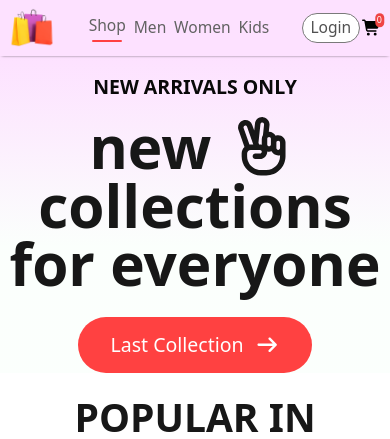
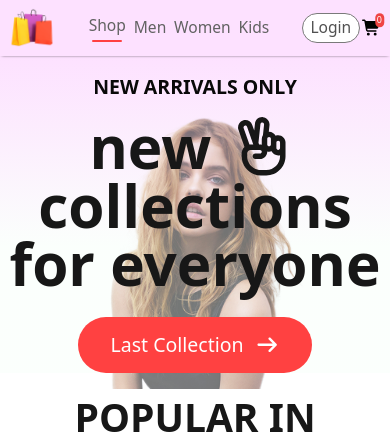
Before and after one commit to TuCamKiet/E-CommoreShopperFrontend, a React (Create React App) app: page / in a window 390 px wide. Shown: the top 439 px of the page. Built offline with nearby package versions, Linux system fonts and the light colour scheme.

Commit message:
frontend-17

```diff
--- a/src/Components/Hero/Hero.js
+++ b/src/Components/Hero/Hero.js
@@ -6,8 +6,8 @@ const Hero = () => {
   const hero_left_p =
     "text-[#171717] text-[clamp(1.5rem,15vmin,6rem)] font-extrabold";
   return (
-    <div className="hero bg-[linear-gradient(180deg,#fde1ff,#e1ffea22_60%)] flex w-full pt-[clamp(0.415rem,4.15vmin,1.25rem)]">
-      <div className="hero-left flex flex-col flex-1 justify-center items-center">
+    <div className="hero bg-[linear-gradient(180deg,#fde1ff,#e1ffea22_60%)] flex w-full pt-[clamp(0.415rem,4.15vmin,1.25rem)] relative">
+      <div className="hero-left flex flex-col flex-1 justify-center items-center max-sm:z-10">
         <div className="max-sm:items-center max-sm:text-center flex flex-col gap-[clamp(0.415rem,4.15vmin,1.25rem)]">
           <h1 className="text-[#090909] text-[clamp(0.5rem,5vmin,1.5rem)] font-semibold">
             NEW ARRIVALS ONLY
@@ -29,8 +29,12 @@ const Hero = () => {
           </div>
         </div>
       </div>
-      <div className="hero-right flex flex-1 items-center justify-center max-sm:hidden">
-        <img src={hero_img} alt={hero_img} className="object-contain" />
+      <div className="hero-right flex flex-1 h-full w-full items-center justify-center max-sm:absolute max-sm:opacity-55 max-sm:overflow-hidden max-sm:z-0">
+        <img
+          src={hero_img}
+          alt={hero_img}
+          className="object-contain h-full max-sm:h-[200%] max-sm:translate-y-1/4"
+        />
       </div>
     </div>
   );
--- a/src/index.css
+++ b/src/index.css
@@ -570,6 +570,14 @@ video {
   z-index: 50;
 }
 
+.z-0 {
+  z-index: 0;
+}
+
+.z-10 {
+  z-index: 10;
+}
+
 .m-auto {
   margin: auto;
 }
@@ -639,6 +647,26 @@ video {
   height: 100%;
 }
 
+.h-5\/6 {
+  height: 83.333333%;
+}
+
+.h-\[80\%\] {
+  height: 80%;
+}
+
+.h-\[90\%\] {
+  height: 90%;
+}
+
+.h-\[95\%\] {
+  height: 95%;
+}
+
+.h-\[97\%\] {
+  height: 97%;
+}
+
 .min-h-screen {
   min-height: 100vh;
 }
@@ -699,6 +727,11 @@ video {
 
 .translate-x-1\/4 {
   --tw-translate-x: 25%;
+  transform: translate(var(--tw-translate-x), var(--tw-translate-y)) rotate(var(--tw-rotate)) skewX(var(--tw-skew-x)) skewY(var(--tw-skew-y)) scaleX(var(--tw-scale-x)) scaleY(var(--tw-scale-y));
+}
+
+.translate-y-44 {
+  --tw-translate-y: 11rem;
   transform: translate(var(--tw-translate-x), var(--tw-translate-y)) rotate(var(--tw-rotate)) skewX(var(--tw-skew-x)) skewY(var(--tw-skew-y)) scaleX(var(--tw-scale-x)) scaleY(var(--tw-scale-y));
 }
 
@@ -813,6 +846,14 @@ video {
 
 .gap-y-\[2px\] {
   row-gap: 2px;
+}
+
+.self-center {
+  align-self: center;
+}
+
+.overflow-hidden {
+  overflow: hidden;
 }
 
 .rounded-full {
@@ -996,6 +1037,10 @@ video {
   line-height: 1.375;
 }
 
+.leading-normal {
+  line-height: 1.5;
+}
+
 .text-\[\#090909\] {
   --tw-text-opacity: 1;
   color: rgb(9 9 9 / var(--tw-text-opacity, 1));
@@ -1036,6 +1081,14 @@ video {
           text-decoration-line: line-through;
 }
 
+.opacity-5 {
+  opacity: 0.05;
+}
+
+.opacity-55 {
+  opacity: 0.55;
+}
+
 .shadow-\[0_1px_3px_-2px_black\] {
   --tw-shadow: 0 1px 3px -2px black;
   --tw-shadow-colored: 0 1px 3px -2px var(--tw-shadow-color);
@@ -1045,6 +1098,11 @@ video {
 .outline-none {
   outline: 2px solid transparent;
   outline-offset: 2px;
+}
+
+.blur-lg {
+  --tw-blur: blur(16px);
+  filter: var(--tw-blur) var(--tw-brightness) var(--tw-contrast) var(--tw-grayscale) var(--tw-hue-rotate) var(--tw-invert) var(--tw-saturate) var(--tw-sepia) var(--tw-drop-shadow);
 }
 
 .transition-transform {
@@ -1069,8 +1127,63 @@ video {
 }
 
 @media not all and (min-width: 640px) {
+  .max-sm\:absolute {
+    position: absolute;
+  }
+
+  .max-sm\:z-10 {
+    z-index: 10;
+  }
+
+  .max-sm\:z-0 {
+    z-index: 0;
+  }
+
   .max-sm\:hidden {
     display: none;
+  }
+
+  .max-sm\:h-\[200\%\] {
+    height: 200%;
+  }
+
+  .max-sm\:flex-1 {
+    flex: 1 1 0%;
+  }
+
+  .max-sm\:translate-y-1\/2 {
+    --tw-translate-y: 50%;
+    transform: translate(var(--tw-translate-x), var(--tw-translate-y)) rotate(var(--tw-rotate)) skewX(var(--tw-skew-x)) skewY(var(--tw-skew-y)) scaleX(var(--tw-scale-x)) scaleY(var(--tw-scale-y));
+  }
+
+  .max-sm\:translate-y-1\/3 {
+    --tw-translate-y: 33.333333%;
+    transform: translate(var(--tw-translate-x), var(--tw-translate-y)) rotate(var(--tw-rotate)) skewX(var(--tw-skew-x)) skewY(var(--tw-skew-y)) scaleX(var(--tw-scale-x)) scaleY(var(--tw-scale-y));
+  }
+
+  .max-sm\:translate-y-1\/4 {
+    --tw-translate-y: 25%;
+    transform: translate(var(--tw-translate-x), var(--tw-translate-y)) rotate(var(--tw-rotate)) skewX(var(--tw-skew-x)) skewY(var(--tw-skew-y)) scaleX(var(--tw-scale-x)) scaleY(var(--tw-scale-y));
+  }
+
+  .max-sm\:translate-y-\[20\%\] {
+    --tw-translate-y: 20%;
+    transform: translate(var(--tw-translate-x), var(--tw-translate-y)) rotate(var(--tw-rotate)) skewX(var(--tw-skew-x)) skewY(var(--tw-skew-y)) scaleX(var(--tw-scale-x)) scaleY(var(--tw-scale-y));
+  }
+
+  .max-sm\:translate-y-\[22\%\] {
+    --tw-translate-y: 22%;
+    transform: translate(var(--tw-translate-x), var(--tw-translate-y)) rotate(var(--tw-rotate)) skewX(var(--tw-skew-x)) skewY(var(--tw-skew-y)) scaleX(var(--tw-scale-x)) scaleY(var(--tw-scale-y));
+  }
+
+  .max-sm\:translate-y-\[25\%\] {
+    --tw-translate-y: 25%;
+    transform: translate(var(--tw-translate-x), var(--tw-translate-y)) rotate(var(--tw-rotate)) skewX(var(--tw-skew-x)) skewY(var(--tw-skew-y)) scaleX(var(--tw-scale-x)) scaleY(var(--tw-scale-y));
+  }
+
+  .max-sm\:translate-y-\[24\%\] {
+    --tw-translate-y: 24%;
+    transform: translate(var(--tw-translate-x), var(--tw-translate-y)) rotate(var(--tw-rotate)) skewX(var(--tw-skew-x)) skewY(var(--tw-skew-y)) scaleX(var(--tw-scale-x)) scaleY(var(--tw-scale-y));
   }
 
   .max-sm\:items-center {
@@ -1081,8 +1194,16 @@ video {
     justify-content: center;
   }
 
+  .max-sm\:overflow-hidden {
+    overflow: hidden;
+  }
+
   .max-sm\:text-center {
     text-align: center;
+  }
+
+  .max-sm\:opacity-55 {
+    opacity: 0.55;
   }
 }
 
```
